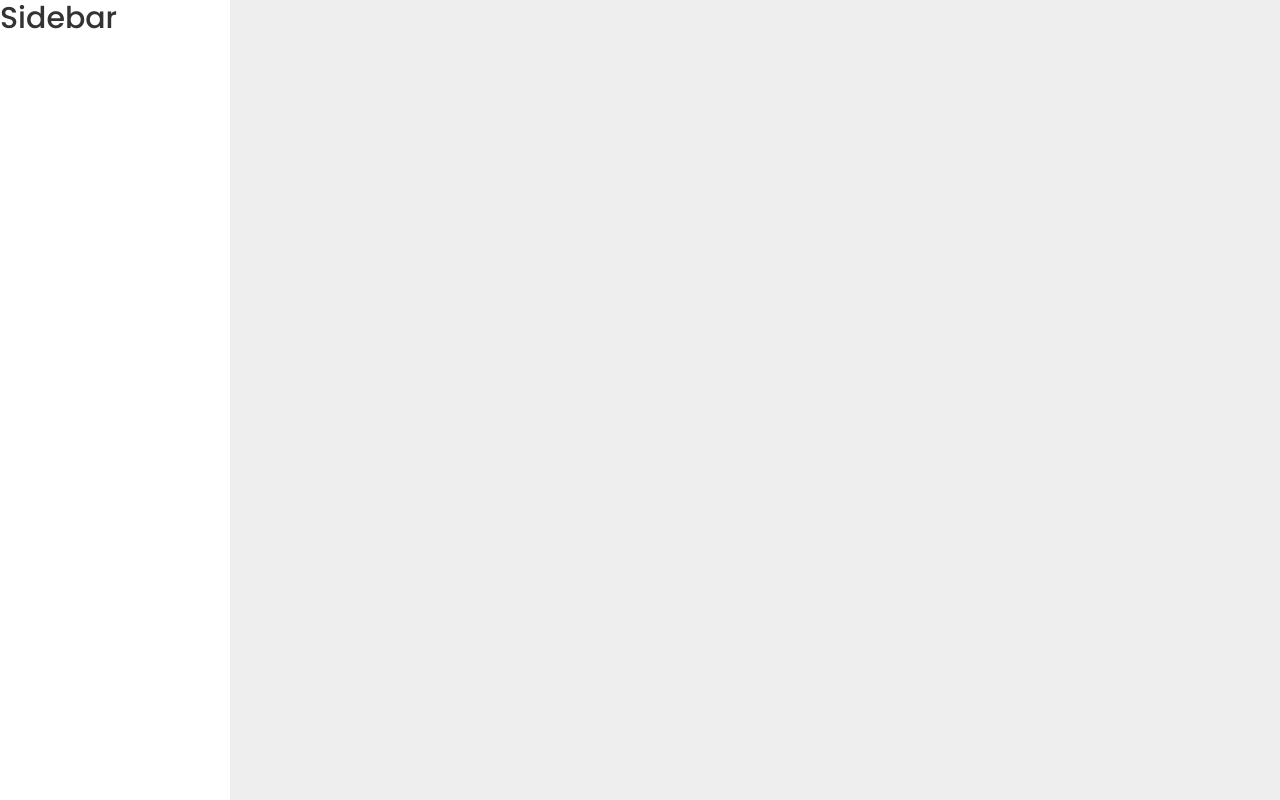
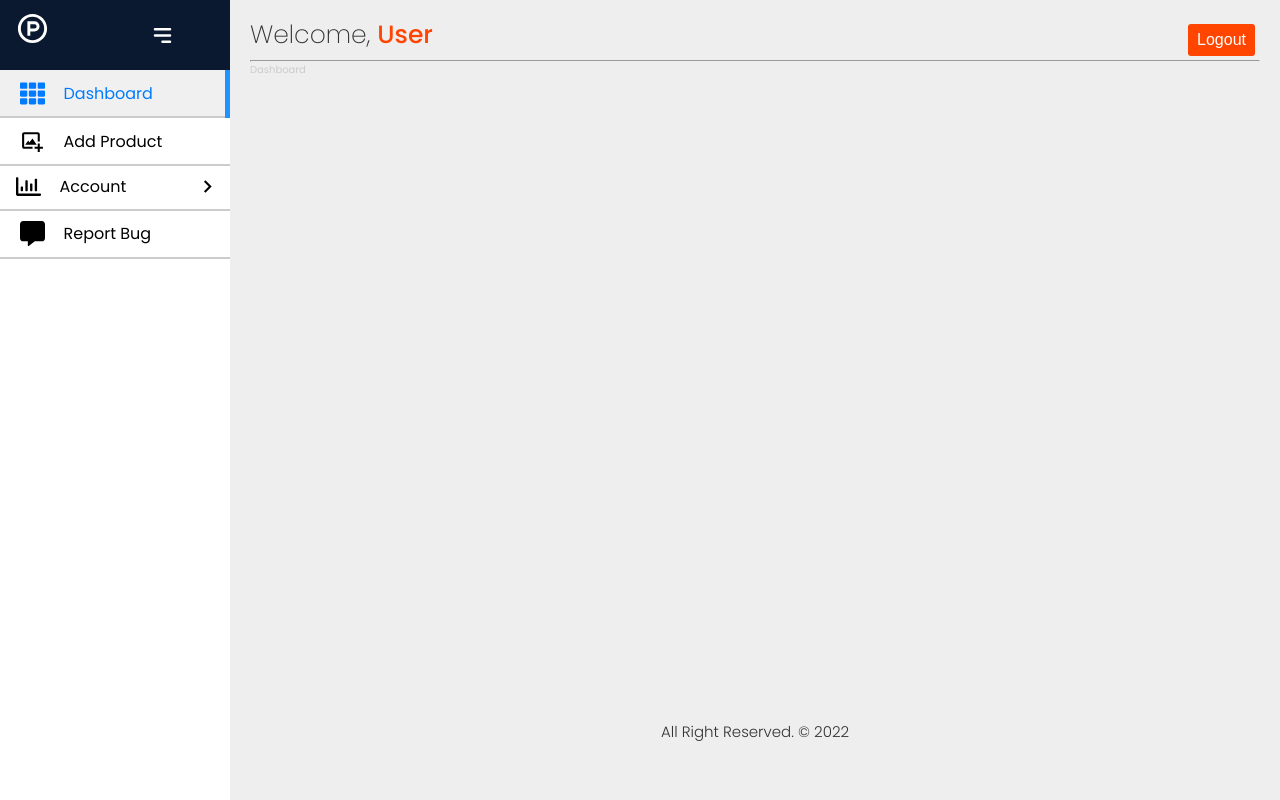
Before and after one commit to ADARSHgupta114/Inventory-Manager, a React (Create React App) app in the folder frontend/: page /dashboard in a window 1280 px wide. Built offline with nearby package versions, Linux system fonts and the light colour scheme.

Commit message:
Dashboard

```diff
--- a/frontend/src/components/sidebar/Sidebar.js
+++ b/frontend/src/components/sidebar/Sidebar.js
@@ -1,13 +1,44 @@
-import React, { children } from "react";
-import "./Sidebar.scss"
-const Sidebar =()=>{
-     return(
-        <div className="layout">
-            <div className="sidebar">
-                <h2>Sidebar</h2>
-            </div>
-            <main>{children}</main>
+import React, { useState } from "react";
+import "./Sidebar.scss";
+import { HiMenuAlt3 } from "react-icons/hi";
+import { RiProductHuntLine } from "react-icons/ri";
+import menu from "../../data/sidebar";
+import SidebarItem from "./SidebarItem";
+
+const Sidebar = ({ children }) => {
+  const [isOpen, setIsOpen] = useState(true);
+  const toggle = () => setIsOpen(!isOpen);
+
+  return (
+    <div className="layout">
+      <div className="sidebar" style={{ width: isOpen ? "230px" : "60px" }}>
+        <div className="top_section">
+          <div className="logo" style={{ display: isOpen ? "block" : "none" }}>
+            <RiProductHuntLine size={35} style={{ cursor: "pointer" }} />
+          </div>
+
+          <div
+            className="bars"
+            style={{ marginLeft: isOpen ? "100px" : "0px" }}
+          >
+            <HiMenuAlt3 onClick={toggle} />
+          </div>
         </div>
-     )
-}
+        {menu.map((item, index) => {
+          return <SidebarItem key={index} item={item} isOpen={isOpen} />;
+        })}
+      </div>
+
+      <main
+        style={{
+          paddingLeft: isOpen ? "230px" : "60px",
+          transition: "all .5s",
+        }}
+      >
+        {children}
+      </main>
+    </div>
+  );
+};
+
 export default Sidebar;
--- a/frontend/src/components/sidebar/SidebarItem.js
+++ b/frontend/src/components/sidebar/SidebarItem.js
@@ -1,5 +1,65 @@
-import React from "react";
-const SidebarItem  =  ()=>{
-    return(<div> SideBar Item</div>);
+import React, { useState } from "react";
+import { MdKeyboardArrowRight } from "react-icons/md";
+import { NavLink } from "react-router-dom";
+
+const activeLink = ({ isActive }) => (isActive ? "active" : "link");
+const activeSublink = ({ isActive }) => (isActive ? "active" : "link");
+
+const SidebarItem = ({ item, isOpen }) => {
+  const [expandMenu, setExpandMenu] = useState(false);
+
+  if (item.childrens) {
+    return (
+      <div
+        className={
+          expandMenu ? "sidebar-item s-parent open" : "sidebar-item s-parent"
+        }
+      >
+        <div className="sidebar-title">
+          <span>
+            {item.icon && <div className="icon">{item.icon}</div>}
+            {isOpen && <div>{item.title}</div>}
+          </span>
+          <MdKeyboardArrowRight
+            size={25}
+            className="arrow-icon"
+            onClick={() => setExpandMenu(!expandMenu)}
+          />
+        </div>
+        <div className="sidebar-content">
+          {item.childrens.map((child, index) => {
+            return (
+              <div key={index} className="s-child">
+                <NavLink to={child.path} className={activeSublink}>
+                  <div className="sidebar-item">
+                    <div className="sidebar-title">
+                      <span>
+                        {child.icon && <div className="icon">{child.icon}</div>}
+                        {isOpen && <div>{child.title}</div>}
+                      </span>
+                    </div>
+                  </div>
+                </NavLink>
+              </div>
+            );
+          })}
+        </div>
+      </div>
+    );
+  } else {
+    return (
+      <NavLink to={item.path} className={activeLink}>
+        <div className="sidebar-item s-parent">
+          <div className="sidebar-title">
+            <span>
+              {item.icon && <div className="icon">{item.icon}</div>}
+              {isOpen && <div>{item.title}</div>}
+            </span>
+          </div>
+        </div>
+      </NavLink>
+    );
+  }
 };
+
 export default SidebarItem;
--- /dev/null
+++ b/frontend/src/data/sidebar.js
@@ -0,0 +1,36 @@
+import { FaTh, FaRegChartBar, FaCommentAlt } from "react-icons/fa";
+import { BiImageAdd } from "react-icons/bi";
+
+const menu = [
+  {
+    title: "Dashboard",
+    icon: <FaTh />,
+    path: "/dashboard",
+  },
+  {
+    title: "Add Product",
+    icon: <BiImageAdd />,
+    path: "/add-product",
+  },
+  {
+    title: "Account",
+    icon: <FaRegChartBar />,
+    childrens: [
+      {
+        title: "Profile",
+        path: "/profile",
+      },
+      {
+        title: "Edit Profile",
+        path: "/profile-update",
+      },
+    ],
+  },
+  {
+    title: "Report Bug",
+    icon: <FaCommentAlt />,
+    path: "/contact-us",
+  },
+];
+
+export default menu;
```
